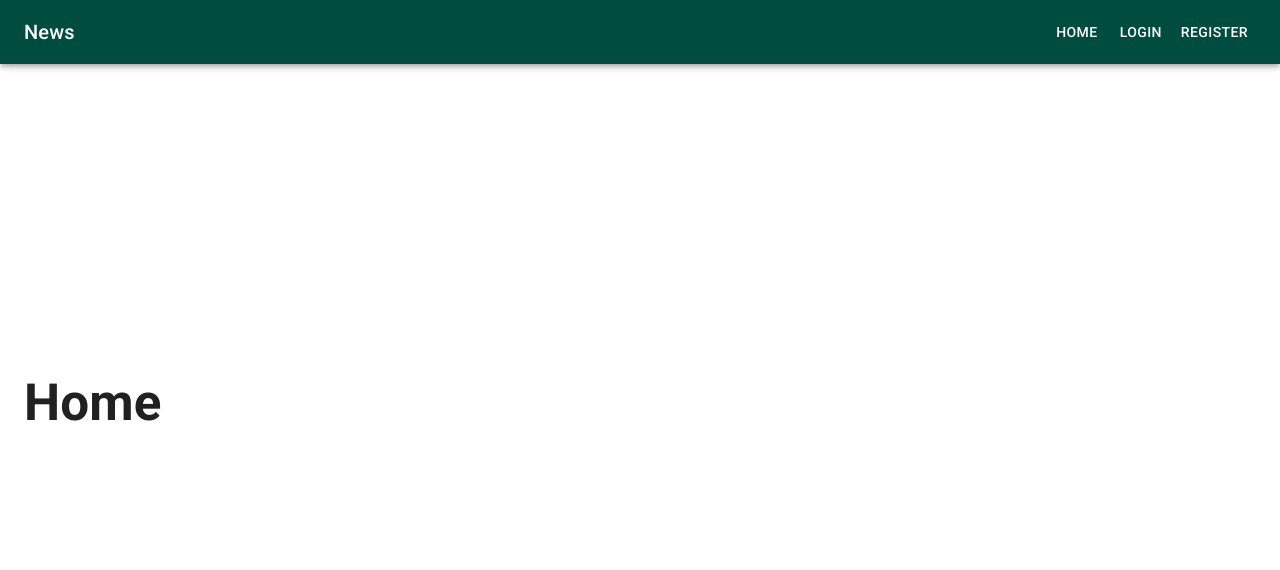
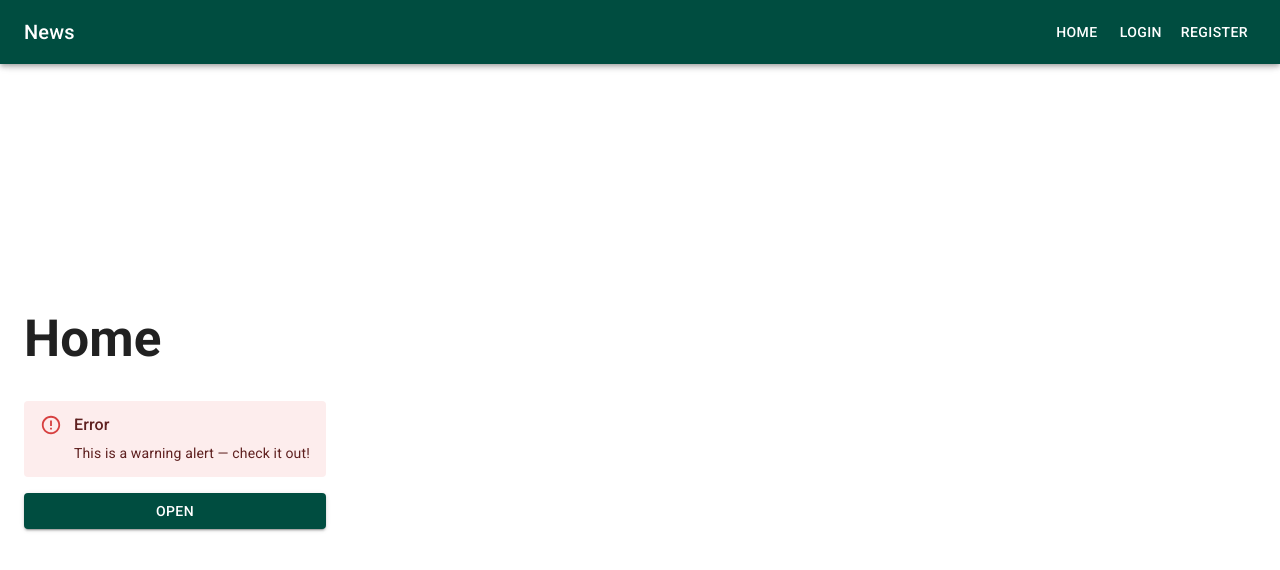
Before and after one commit to Adavidfr/styled, a React (Vite) app: page / in a window 1280 px wide. Shown: the top 570 px of the page. Built offline with nearby package versions, Linux system fonts and the light colour scheme.

Commit message:
feat: add alert messages

```diff
--- a/src/pages/Home.jsx
+++ b/src/pages/Home.jsx
@@ -1,7 +1,35 @@
+import { Alert, AlertTitle, Button, Snackbar } from "@mui/material";
+import { Box } from "@mui/system";
+import { useState } from "react";
+
 export default function Home() {
+  const [open, setOpen] = useState(false);
+
   return (
     <>
       <h1>Home</h1>
+      <Box sx={{ display: "grid", gap: "1rem" }}>
+        <Alert severity="error">
+          <AlertTitle>Error</AlertTitle>
+          This is a warning alert — check it out!
+        </Alert>
+
+        <Button
+          variant="contained"
+          onClick={() => setOpen(true)}
+        >
+          Open
+        </Button>
+
+        <Snackbar open={open}>
+          autoHideDuration={1000}
+          onClose={() => setOpen(false)}
+          <Alert severity="error">
+            <AlertTitle>Error</AlertTitle>
+            This is an error alert - check it out!
+          </Alert>
+        </Snackbar>
+      </Box>
     </>
   );
 }
--- a/src/pages/Login.jsx
+++ b/src/pages/Login.jsx
@@ -1,7 +1,23 @@
+import { Button } from "@mui/material";
+import { useSnackbar } from "notistack";
+
 export default function Login() {
+  const { enqueueSnackbar } = useSnackbar();
+
+  const handleClick = () => {
+    enqueueSnackbar("suscribete al canal", {
+      variant: "success",
+    });
+  };
   return (
     <>
       <h1>Login</h1>
+      <Button
+        variant="contained"
+        onClick={handleClick}
+      >
+        Open
+      </Button>
     </>
   );
 }
```
